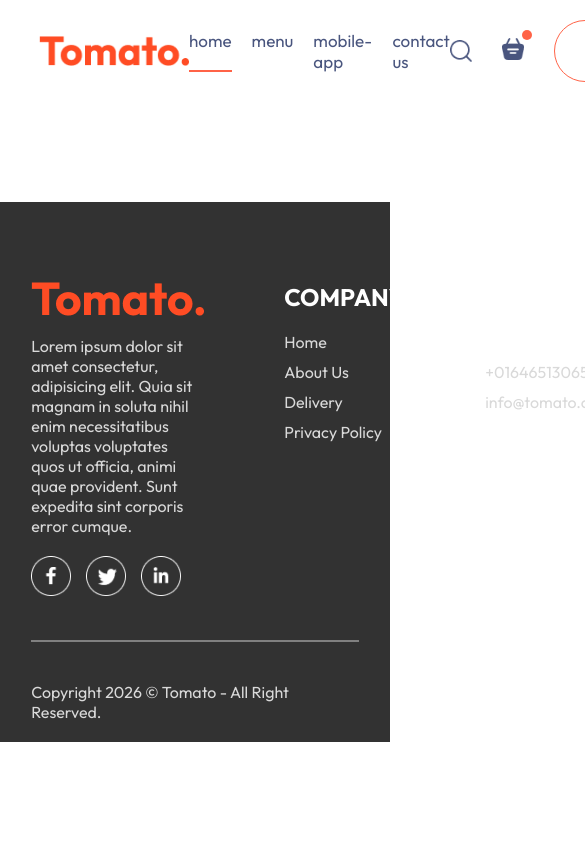
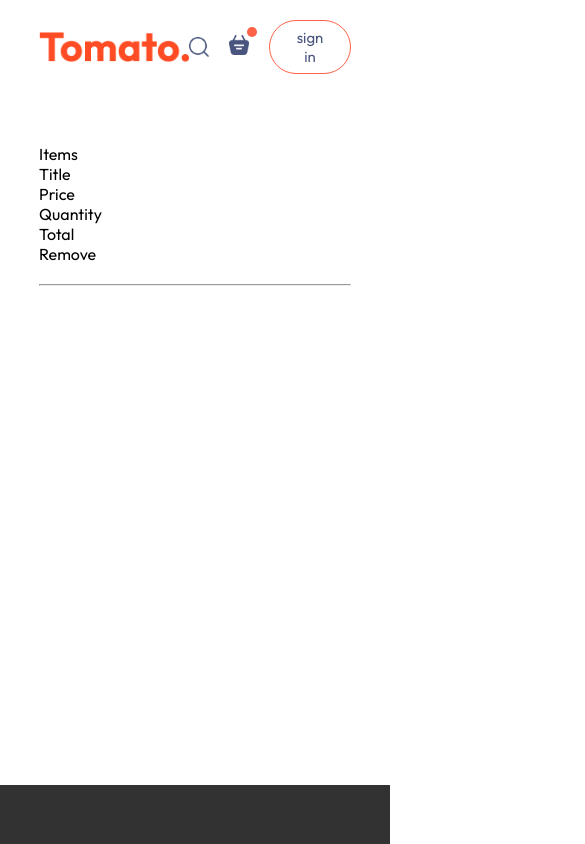
Before and after one commit to TurjoSerao/Tomato, a React (Vite) app in the folder frontend/: page /cart in a window 390 px wide. Shown: the top 844 px of the page, 585 px wide, since content can reach past the window. Built offline with nearby package versions, Linux system fonts and the light colour scheme.

Commit message:
added the home page responsive

```diff
--- a/frontend/src/App.jsx
+++ b/frontend/src/App.jsx
@@ -1,4 +1,4 @@
-import React from 'react';
+import React, { useState } from 'react';
 import Navbar from './components/Navbar/Navbar';
 import { Route, Routes } from 'react-router-dom';
 import Home from './pages/Home/Home';
@@ -6,13 +6,16 @@
 import PlaceOrder from './pages/PlaceOrder/PlaceOrder';
 import Cart from './pages/Cart/Cart';
 import Footer from './components/Footer/Footer';
+import LoginPopUp from './components/LoginPopUp/LoginPopUp';
 
 
 const App = () => {
+  const [showLogin,setShowLogin] = useState(false);
   return (
     <>
+    {showLogin?<LoginPopUp setShowLogin={setShowLogin}/>:<></>}
       <div className='app'>
-        <Navbar />
+        <Navbar setShowLogin={setShowLogin}/>
         <Routes>
           <Route path='/' element={<Home />} />
           <Route path='/cart' element={<Cart />} />
--- a/frontend/src/components/AppDownload/AppDownload.css
+++ b/frontend/src/components/AppDownload/AppDownload.css
@@ -23,3 +23,10 @@
 .app-download-platforms img:hover{
     transform: scale(1.05);
 }
+
+@media (max-width:750px){
+    .app-download{
+        font-size: 40px;
+        margin-top: 50px;
+    }
+}
--- a/frontend/src/components/ExploreMenu/ExploreMenu.css
+++ b/frontend/src/components/ExploreMenu/ExploreMenu.css
@@ -54,3 +54,10 @@
     border:4px solid tomato;
     padding: 2px;
 }
+
+@media (max-width:1050px){
+    .explore-menu-text{
+        max-width: 100%;
+        font-size: 14px;
+    }
+}
--- a/frontend/src/components/Footer/Footer.css
+++ b/frontend/src/components/Footer/Footer.css
@@ -46,3 +46,15 @@
     background-color: grey;
     border: none;
 }
+
+@media (max-width:750px){
+    .footer-content{
+        display: flex;
+        flex-direction: column;
+        gap: 35px;
+    }
+    .footer-copyright{
+        font-size: 14px;
+        text-align: center;
+    }
+}
--- a/frontend/src/components/Header/Header.css
+++ b/frontend/src/components/Header/Header.css
@@ -38,3 +38,22 @@
     font-size: max(1vw,13px);
     border-radius: 50px;
 }
+
+@media (max-width:1050px){
+
+    .header-contents{
+        max-width: 45%;
+    }
+}
+
+@media (max-width:750px){
+    .header-contents{
+        max-width: 65%;
+    }
+    .header-contents p{
+        display: none;
+    }
+    .header-contents button{
+        padding: 2vw 4vw;
+    }
+}
--- /dev/null
+++ b/frontend/src/components/LoginPopUp/LoginPopUp.css
@@ -0,0 +1,73 @@
+.login-popup{
+    position: absolute;
+    z-index: 1;
+    width: 100%;
+    height: 100%;
+    background-color: #00000090;
+    display: grid;
+}
+
+.login-popup-container{
+    place-self: center;
+    width: max(23vw, 330px);
+    color: #808080;
+    background-color: white;
+    display: flex;
+    flex-direction: column;
+    gap: 25px;
+    padding: 25px;
+    border-radius: 8px;
+    font-size: 14px;
+    animation: fadeIn 0.5s;
+}
+
+.login-popup-title{
+    display: flex;
+    justify-content: space-between;
+    align-items: center;
+    color: black;
+}
+.login-popup-title img{
+    width: 16px;
+    cursor: pointer;
+}
+
+.login-popup-input{
+    display: flex;
+    flex-direction: column;
+    gap: 20px;
+}
+
+.login-popup-input input{
+    outline: none;
+    border: 1px solid #c9c9c9;
+    padding: 10px;
+    border-radius: 4px;
+}
+
+.login-popup-container button{
+    border: none;
+    padding: 10px;
+    border-radius: 4px;
+    color: white;
+    background-color: tomato;
+    font-size: 15px;
+    cursor: pointer;
+}
+
+.login-popup-condition{
+    display: flex;
+    align-items: start;
+    gap: 8px;
+    margin-top: -15px;
+}
+
+.login-popup-condition input{
+    margin-top: 5px;
+}
+
+.login-popup p span{
+    color: tomato;
+    cursor: pointer;
+    font-weight: 500;
+}
--- /dev/null
+++ b/frontend/src/components/LoginPopUp/LoginPopUp.jsx
@@ -0,0 +1,33 @@
+import React, { useState } from 'react';
+import './LoginPopUp.css';
+import { assets } from '../../assets/assets';
+
+const LoginPopUp = ({ setShowLogin }) => {
+    const [currState, setCurrState] = useState("Login")
+    return (
+        <div className="login-popup">
+            <form className='login-popup-container'>
+                <div className="login-popup-title">
+                    <h2>{currState}</h2>
+                    <img onClick={() => setShowLogin(false)} src={assets.cross_icon} alt="" />
+                </div>
+                <div className="login-popup-input">
+                    {currState === "Login" ? <></> : <input type="text" placeholder='Your Name' required />}
+                    <input type="email" placeholder='Your Email' required />
+                    <input type="password" placeholder='Password' required />
+                </div>
+                <button>{currState === "Sign Up" ? "Create Account" : "Login"}</button>
+                <div className="login-popup-condition">
+                    <input type="checkbox" required />
+                    <p>By Continuing, I agree to the terms of use & privacy policy</p>
+                </div>
+                {currState==="Login"
+                ?<p>Create a new account? <span onClick={()=>setCurrState("Sign Up")}> Click Here</span></p>
+                :<p>Already have an account? <span onClick={()=>setCurrState("Login")}> Login here</span></p>
+                }
+            </form>
+        </div>
+    );
+};
+
+export default LoginPopUp;
--- a/frontend/src/components/Navbar/Navbar.css
+++ b/frontend/src/components/Navbar/Navbar.css
@@ -62,18 +62,27 @@
     right: -8px;
 }
 
-@media (max-width:1050px){
+@media (max-width:900px){
     .navbar .log{
         width: 140px;
     }
     .navbar-menu{
-        gap: 20px;
-        font-size: 17px;
+        gap: 15px;
+        font-size: 16px;
     }
     .navbar-right{
-        gap: 30px;
+        gap: 20px;
     }
     .navbar-right img{
-        width: 22px;
+        width: 20px;
+    }
+    .navbar-right button{
+        padding: 7px 20px;
+        font-size: 15px;
     }
 }
+@media (max-width:750px){
+    .navbar-menu{
+        display: none;
+    }
+}
--- a/frontend/src/components/Navbar/Navbar.jsx
+++ b/frontend/src/components/Navbar/Navbar.jsx
@@ -1,19 +1,20 @@
 import React, { useState } from 'react';
 import './Navbar.css';
 import { assets } from '../../assets/assets';
+import { Link } from 'react-router-dom';
 
 
-const Navbar = () => {
+const Navbar = ({setShowLogin}) => {
 
     const [menu, setMenu] = useState('home');
     return (
         <div className='navbar'>
             <img src={assets.logo} alt="Logo" className='logo' />
             <ul className="navbar-menu">
-                <li className={menu==="home"?"active":""} onClick={()=>setMenu("home")}>home</li>
-                <li className={menu==="menu"?"active":""} onClick={()=>setMenu("menu")}>menu</li>
-                <li className={menu==="mobile-app"?"active":""} onClick={()=>setMenu("mobile-app")}>mobile-app</li>
-                <li className={menu==="contact-us"?"active":""} onClick={()=>setMenu("contact-us")}>contact us</li>
+                <li><Link to='/' className={menu==="home"?"active":""} onClick={()=>setMenu("home")}>home</Link></li>
+                <li><a href='#explore-menu' className={menu==="menu"?"active":""} onClick={()=>setMenu("menu")}>menu</a></li>
+                <li><a href='#app-download' className={menu==="mobile-app"?"active":""} onClick={()=>setMenu("mobile-app")}>mobile-app</a></li>
+                <li><a href='#footer' className={menu==="contact-us"?"active":""} onClick={()=>setMenu("contact-us")}>contact us</a></li>
             </ul>
             <div className="navbar-right">
                 <img src={assets.search_icon} alt="" />
@@ -22,7 +23,7 @@
                     <div className="dot">
                     </div>
                 </div>
-                    <button>sign in</button>
+                    <button onClick={()=>setShowLogin(true)}>sign in</button>
             </div>
         </div>
     );
--- a/frontend/src/index.css
+++ b/frontend/src/index.css
@@ -5,11 +5,13 @@
   margin: 0;
   box-sizing: border-box;
   font-family: 'Outfit', sans-serif;
+  scroll-behavior: smooth;
 }
 
 body {
   min-height: 100vh;
-
+  background-color: #fff;
+  color: #000;
 }
 
 a {
--- a/frontend/src/pages/Cart/Cart.jsx
+++ b/frontend/src/pages/Cart/Cart.jsx
@@ -1,10 +1,26 @@
-import React from 'react';
+import React, { useContext } from 'react';
 import './Cart.css';
+import { StoreContext } from '../../context/StoreContext';
 
 const Cart = () => {
+
+    const {cartItems,food_list,RemoveFromCart} = useContext(StoreContext);
+
     return (
-        <div>
+        <div className='cart'>
+            <div className="cart-items">
+                <div className="cart-items-title">
+                    <p>Items</p>
+                    <p>Title</p>
+                    <p>Price</p>
+                    <p>Quantity</p>
+                    <p>Total</p>
+                    <p>Remove</p>
+                </div>
+                <br />
+                <hr />
 
+            </div>
         </div>
     );
 };
```
